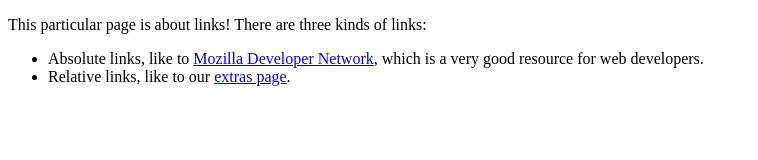
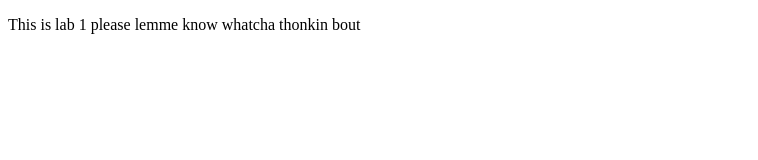
Before and after one commit to adamsdal/260lab1, a plain HTML site: page index.html in a window 1280 px wide. Shown: the whole page, without its empty margins (0-758 px from the left). Drawn offline with Linux system fonts and the light colour scheme.

Commit message:
index change test

```diff
--- a/index.html
+++ b/index.html
@@ -1,17 +1,9 @@
 <!DOCTYPE html>
 <html>
   <head>
-    <title>home page</title>
+    <title>Lab 1</title>
   </head>
   <body>
-    <p>This particular page is about links! There are three kinds of links:</p>
-    <ul>
-      <li>Absolute links, like to
-        <a href='https://developer.mozilla.org/en-US/docs/Web/HTML'
-        target='_blank'>Mozilla Developer Network</a>, which is a very good
-        resource for web developers.</li>
-      <li>Relative links, like to our <a href='misc/extras.html'>extras
-      page</a>.</li>
-    </ul>
+    <p>This is lab 1 please lemme know whatcha thonkin bout</p>
   </body>
 </html>
```
